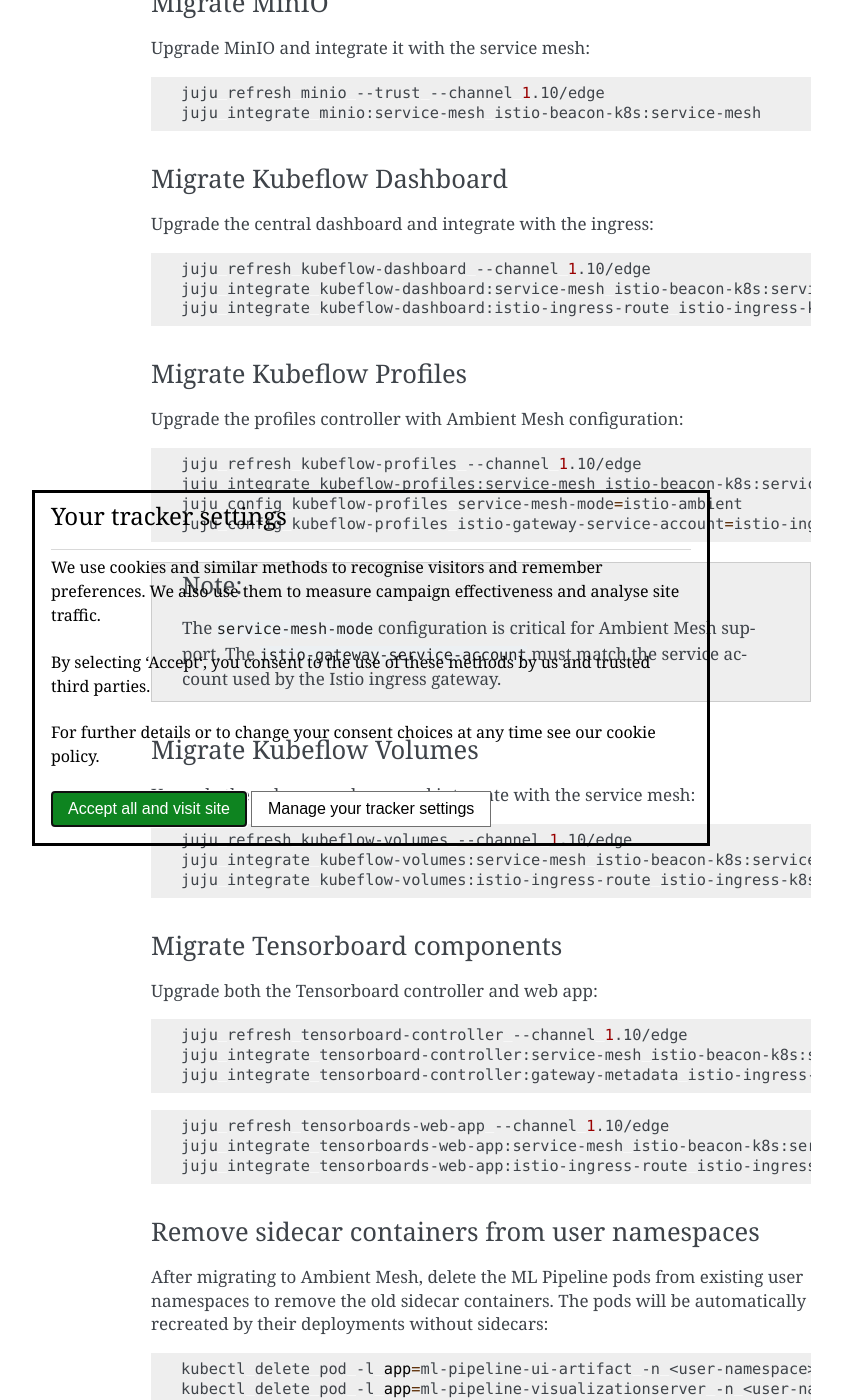
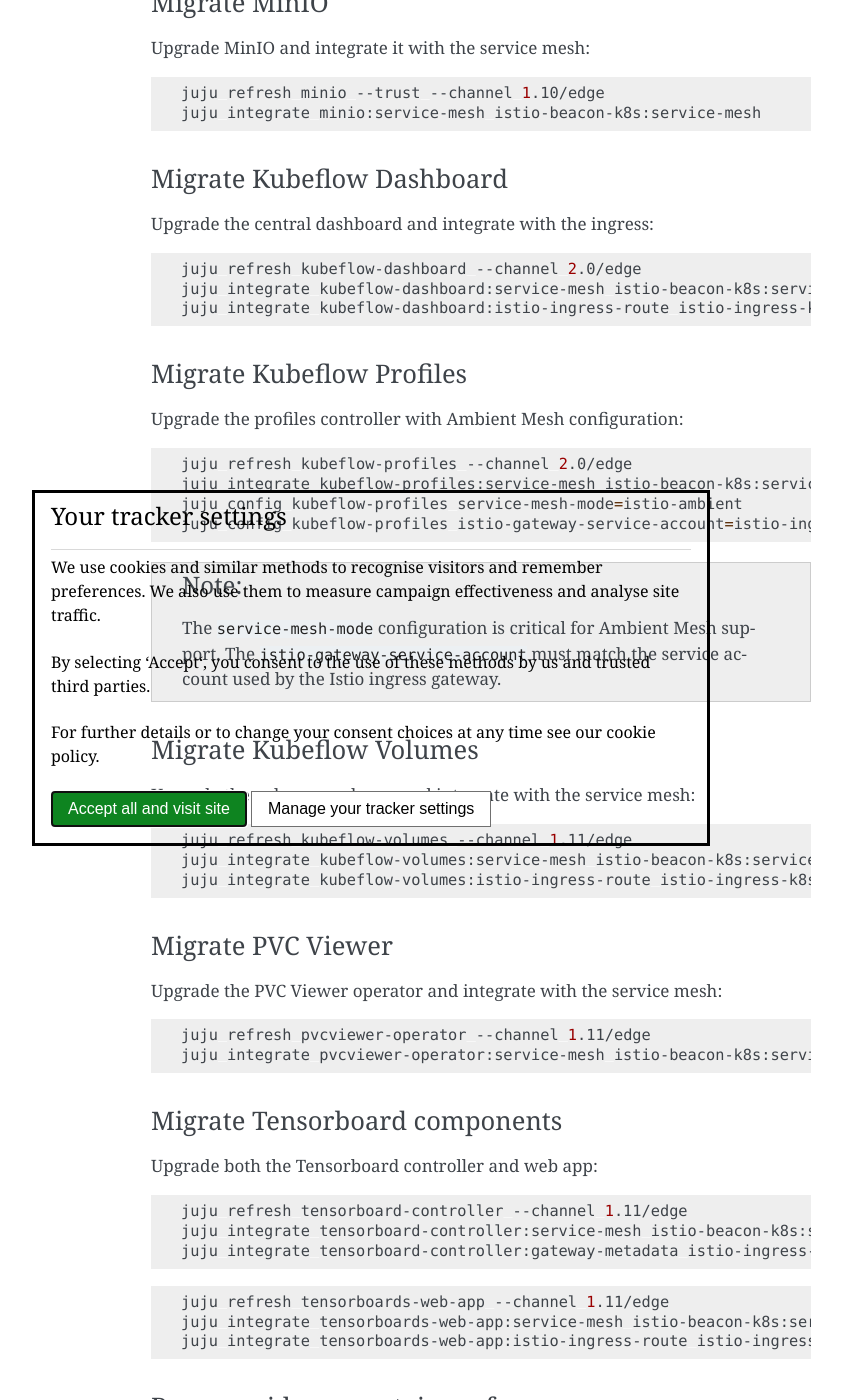
Before and after one commit to canonical/charmed-kubeflow-documentation, a Sphinx documentation site: the page built from docs/how-to/manage/migrate-ambient.rst, in a window 1280 px wide and 1400 px high, scrolled down 4647 px. Shown: the whole window, without its empty margins (269-1111 px from the left). Built offline with Sphinx 7.4.7, drawn with Linux system fonts in a browser that asks for light colours; some of the changed text lies outside the part shown.

Commit message:
update channels and add pvcviewer

```diff
--- a/docs/how-to/manage/migrate-ambient.rst
+++ b/docs/how-to/manage/migrate-ambient.rst
@@ -111,7 +111,7 @@
 
 .. code-block:: bash
 
-   juju refresh admission-webhook --channel 1.10/edge
+   juju refresh admission-webhook --channel 2.0/edge
    juju integrate admission-webhook:service-mesh istio-beacon-k8s:service-mesh
 
 Migrate Katib components
@@ -186,10 +186,10 @@
 
 .. code-block:: bash
 
-   juju refresh jupyter-controller --channel 1.10/edge
+   juju refresh jupyter-controller --channel 1.11/edge
    juju integrate jupyter-controller:service-mesh istio-beacon-k8s:service-mesh
    juju integrate jupyter-controller:gateway-metadata istio-ingress-k8s:gateway-metadata
-   juju refresh jupyter-ui --channel 1.10/edge
+   juju refresh jupyter-ui --channel 1.11/edge
    juju integrate jupyter-ui:service-mesh istio-beacon-k8s:service-mesh
    juju integrate jupyter-ui:istio-ingress-route istio-ingress-k8s:istio-ingress-route
 
@@ -233,7 +233,7 @@
 
 .. code-block:: bash
 
-   juju refresh kubeflow-dashboard --channel 1.10/edge
+   juju refresh kubeflow-dashboard --channel 2.0/edge
    juju integrate kubeflow-dashboard:service-mesh istio-beacon-k8s:service-mesh
    juju integrate kubeflow-dashboard:istio-ingress-route istio-ingress-k8s:istio-ingress-route
 
@@ -244,7 +244,7 @@
 
 .. code-block:: bash
 
-   juju refresh kubeflow-profiles --channel 1.10/edge
+   juju refresh kubeflow-profiles --channel 2.0/edge
    juju integrate kubeflow-profiles:service-mesh istio-beacon-k8s:service-mesh
    juju config kubeflow-profiles service-mesh-mode=istio-ambient
    juju config kubeflow-profiles istio-gateway-service-account=istio-ingress-k8s-istio
@@ -260,9 +260,19 @@
 
 .. code-block:: bash
 
-   juju refresh kubeflow-volumes --channel 1.10/edge
+   juju refresh kubeflow-volumes --channel 1.11/edge
    juju integrate kubeflow-volumes:service-mesh istio-beacon-k8s:service-mesh
    juju integrate kubeflow-volumes:istio-ingress-route istio-ingress-k8s:istio-ingress-route
+
+Migrate PVC Viewer
+^^^^^^^^^^^^^^^^^^
+
+Upgrade the PVC Viewer operator and integrate with the service mesh:
+
+.. code-block:: bash
+
+   juju refresh pvcviewer-operator --channel 1.11/edge
+   juju integrate pvcviewer-operator:service-mesh istio-beacon-k8s:service-mesh
 
 Migrate Tensorboard components
 ^^^^^^^^^^^^^^^^^^^^^^^^^^^^^^^
@@ -271,13 +281,13 @@
 
 .. code-block:: bash
 
-   juju refresh tensorboard-controller --channel 1.10/edge
+   juju refresh tensorboard-controller --channel 1.11/edge
    juju integrate tensorboard-controller:service-mesh istio-beacon-k8s:service-mesh
    juju integrate tensorboard-controller:gateway-metadata istio-ingress-k8s:gateway-metadata
 
 .. code-block:: bash
 
-   juju refresh tensorboards-web-app --channel 1.10/edge
+   juju refresh tensorboards-web-app --channel 1.11/edge
    juju integrate tensorboards-web-app:service-mesh istio-beacon-k8s:service-mesh
    juju integrate tensorboards-web-app:istio-ingress-route istio-ingress-k8s:istio-ingress-route
 
```
